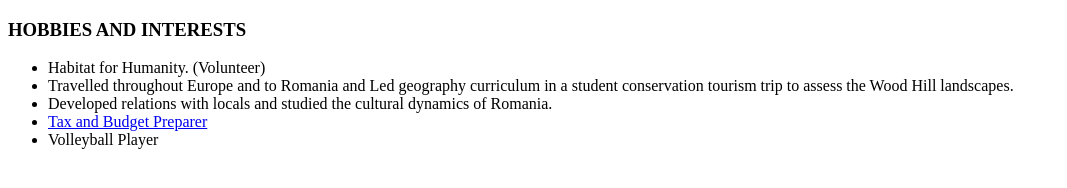
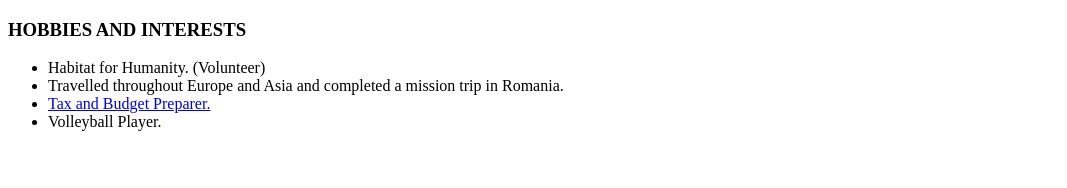
Before and after one commit to blee77/cvbruce, a plain HTML site: page hobbiesandinterests.html in a window 1280 px wide. Shown: the whole page, without its empty margins (0-1067 px from the left). Drawn offline with Linux system fonts and the light colour scheme.

Commit message:
Add files via upload

```diff
--- a/hobbiesandinterests.html
+++ b/hobbiesandinterests.html
@@ -9,10 +9,9 @@
     <h3>HOBBIES AND INTERESTS</h3>
     <ul>
       <li>Habitat for Humanity. (Volunteer)</li>
-      <li>Travelled throughout Europe and to Romania and Led geography curriculum in a student conservation tourism trip to assess the Wood Hill landscapes.</li>
-      <li>Developed relations with locals and studied the cultural dynamics of Romania.</li>
-      <li><a href="tax organizer.html">Tax and Budget Preparer </a></li>
-      <li>Volleyball Player</li>
+      <li>Travelled throughout Europe and Asia and completed a mission trip in Romania.</li>
+      <li><a href="tax organizer.html">Tax and Budget Preparer. </a></li>
+      <li>Volleyball Player.</li>
 
     </ul>
   </body>
```
Also changed, not shown: contactme.html (+1 -1 lines).
